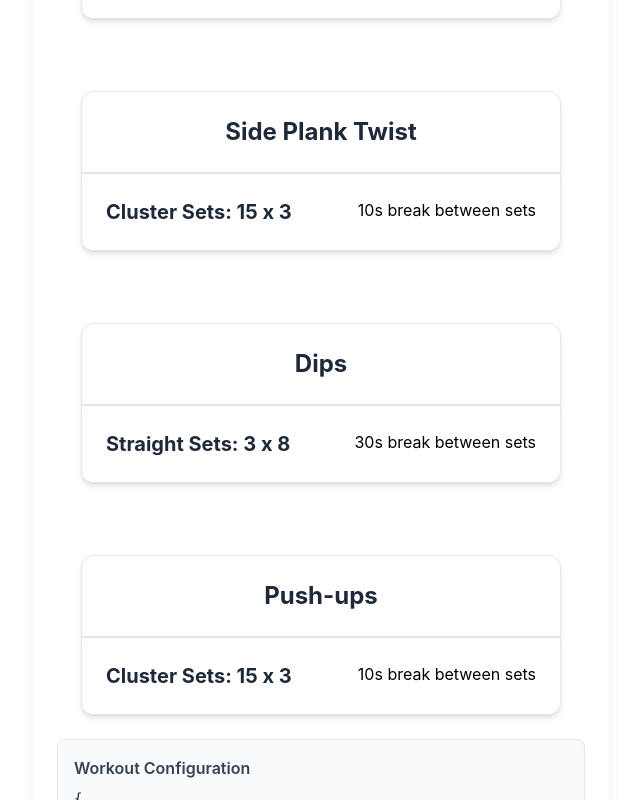
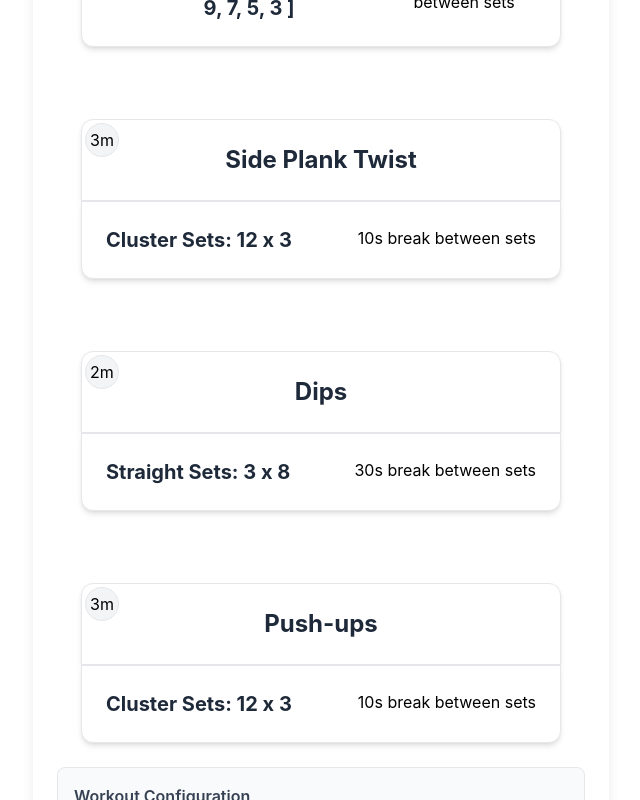
Before and after one commit to simeonjackman/pump, a Vue app: page / in a window 1280 px wide. Both pictures are taken after a click on the button "Generate Workout". Shown: the part 549-1349 px from the top of the page, without its empty margins (319-959 px from the left). Built offline with nearby package versions, Linux system fonts and the light colour scheme.

Commit message:
CHANGE: time calc

```diff
--- a/src/assets/formats.json
+++ b/src/assets/formats.json
@@ -1,36 +1,31 @@
 [
   {
     "type": "Straight Sets",
-    "rounds": 3,
-    "reps": 8,
+    "reps": [8, 8, 8],
     "break": 30,
     "description": "Straight sets, number of sets times the number of reps."
   },
   {
     "type": "Straight Sets",
-    "rounds": 5,
-    "reps": 5,
+    "reps": [5, 5, 5, 5, 5],
     "break": 30,
     "description": "Straight sets, number of sets times the number of reps."
   },
   {
     "type": "Pyramid Sets",
-    "rounds": 9,
-    "reps": "3+2",
+    "reps": [3, 5, 7, 9, 11, 9, 7, 5, 3],
     "break": 20,
     "description": "Each set you increase the number of reps. After the the given number of rounds you decrease the number of reps per set."
   },
   {
     "type": "Pyramid Sets",
-    "rounds": 5,
-    "reps": "8+2",
+    "reps": [5, 8, 11, 8, 5],
     "break": 30,
     "description": "Each set you increase the number of reps. After the the given number of rounds you decrease the number of reps per set."
   },
   {
     "type": "Cluster Sets",
-    "rounds": 15,
-    "reps": 3,
+    "reps": [3, 3, 3, 3, 3, 3, 3, 3, 3, 3, 3, 3],
     "break": 10,
     "description": "High number of sets with very few reps. Very short breaks in between."
   }
--- a/src/components/FormatCard.vue
+++ b/src/components/FormatCard.vue
@@ -6,7 +6,12 @@
     <!-- Exercise Name -->
     <div class="xl:flex justify-between">
       <p class="text-xl font-bold text-gray-800">
-        {{ format.type }}: {{ format.rounds }} x {{ format.reps }}
+        {{ format.type }}:
+        {{
+          format.type == "Pyramid Sets"
+            ? format.reps
+            : format.reps.length + " x " + format.reps[0]
+        }}
       </p>
       <span> {{ format.break }}s break between sets </span>
     </div>
@@ -14,7 +19,7 @@
     <!-- Collapsible Details -->
     <div v-show="showDetails" class="transition-all">
       <p class="text-gray-700">
-        {{ format.rounds }} rounds of {{ format.type }}.
+        {{ format.reps.length }} rounds of {{ format.type }}.
         {{ format.description }}
         between rounds.
       </p>
--- a/src/components/WorkoutDisplay.vue
+++ b/src/components/WorkoutDisplay.vue
@@ -12,7 +12,13 @@
       v-if="generatedWorkout"
       v-for="exerciseWithFormat in generatedWorkout.exercisesWithFormats"
     >
+      <div
+        class="bg-gray-100 border border-gray-200 absolute mt-7 ml-1 p-1 rounded-full"
+      >
+        {{ exerciseWithFormat.time }}m
+      </div>
       <ExerciseCard :exercise="exerciseWithFormat.exercise" />
+
       <FormatCard :format="exerciseWithFormat.format" />
     </div>
 
--- a/src/workout.js
+++ b/src/workout.js
@@ -55,7 +55,13 @@ export class Workout {
     const exercisesWithFormats = selectedExercises.map(({ exercise }) => {
       const format =
         this.formats[Math.floor(Math.random() * this.formats.length)];
-      const time = "10";
+      const total_reps = format.reps.reduce(function (a, b) {
+        return a + b;
+      });
+      const total_break_time = (format.reps.length - 1) * format.break;
+      const time = Math.ceil(
+        (exercise.rep_length * total_reps + total_break_time) / 60
+      );
       return {
         exercise,
         format,
```
